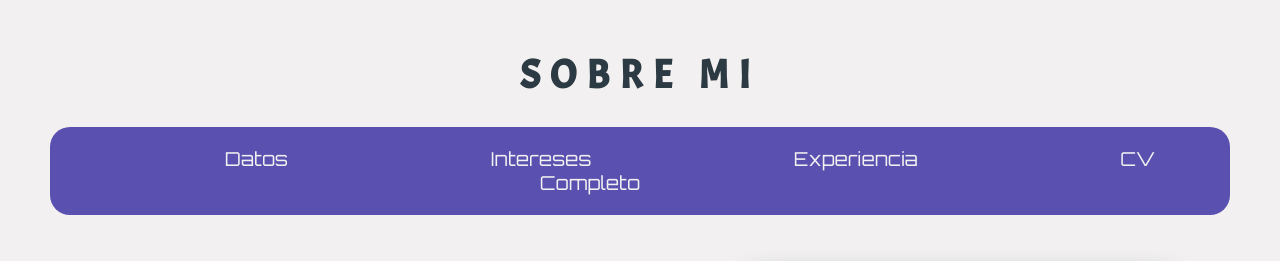
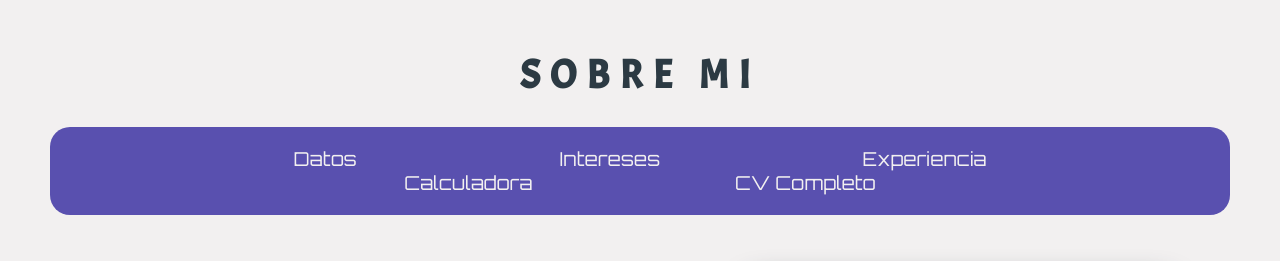
Before and after one commit to lucianoiv/sobre-mi, a plain HTML site: page index.html in a window 1280 px wide. Shown: the top 261 px of the page. Drawn offline with Linux system fonts and the light colour scheme.

Commit message:
Calculadora

```diff
--- a/index.html
+++ b/index.html
@@ -16,6 +16,7 @@
         <a href="#datos">Datos</a>
         <a href="#intereses">Intereses</a>
         <a href="#experiencia">Experiencia</a>
+        <a href="calculadora/calculadora.html">Calculadora</a>
         <a href="resume/index.html">CV Completo</a> <!-- enlace a CV template-->
     </nav>
 
```
